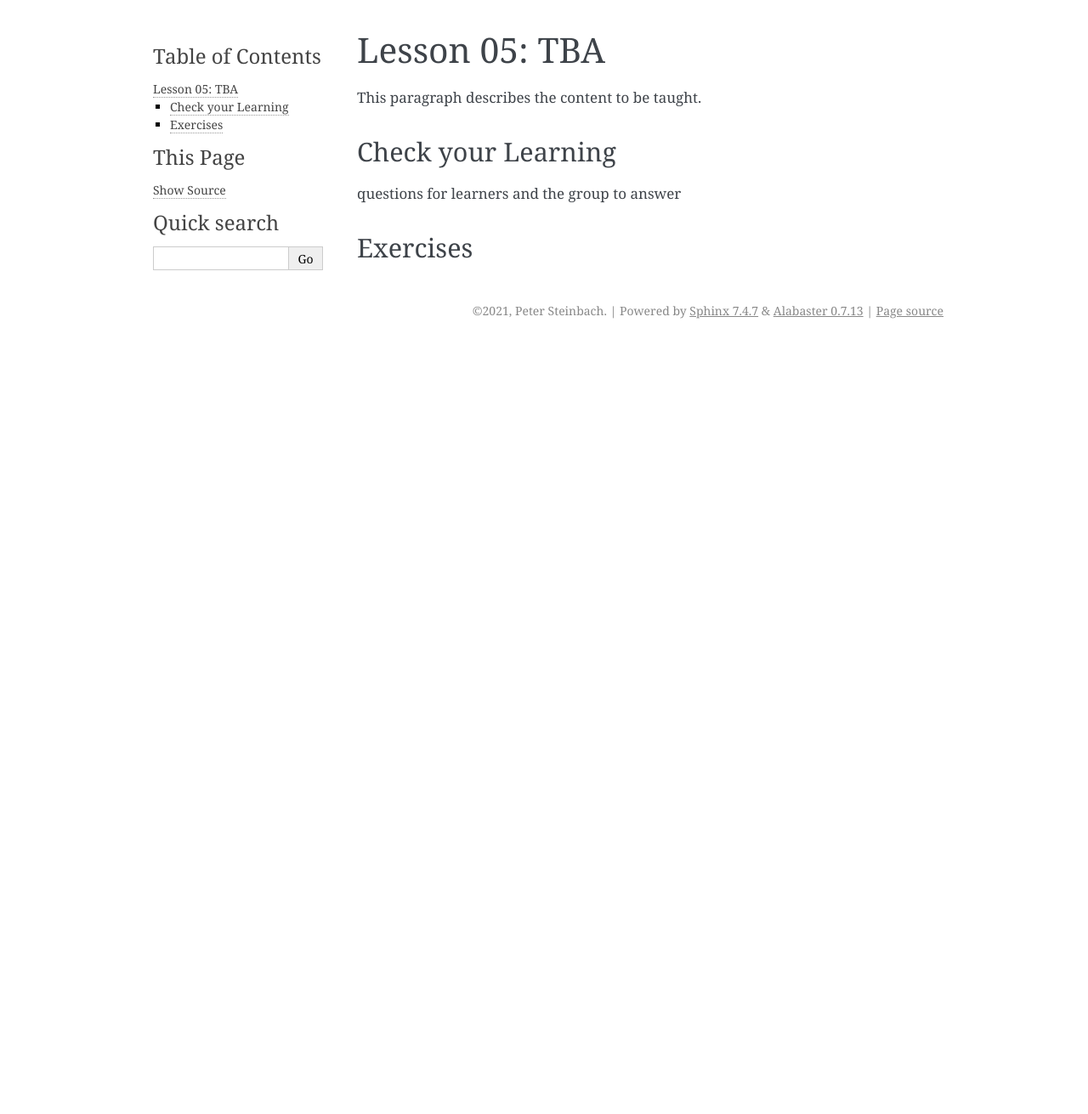
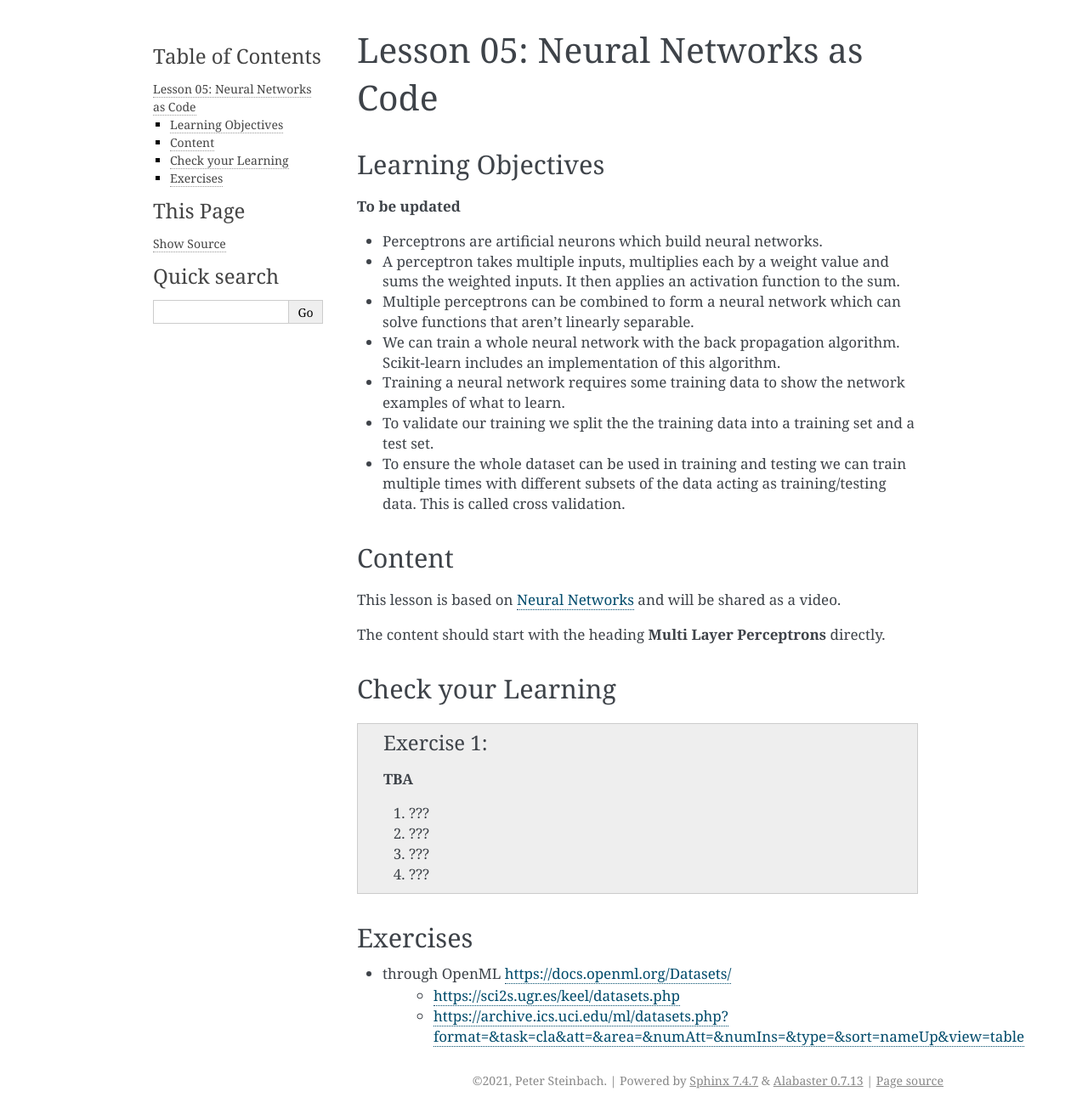
Before and after one commit to deeplearning540/deeplearning540.github.io, a Sphinx documentation site: the page built from source/module-05/content.rst, in a window 1280 px wide. Shown: the whole page at 85% size. Built offline with Sphinx 7.4.7, drawn with Linux system fonts in a browser that asks for light colours; before the commit the page ends 900 px from its top, so only the background shows below that.

Commit message:
MLP lesson added

```diff
--- a/source/module-05/content.rst
+++ b/source/module-05/content.rst
@@ -1,12 +1,43 @@
-Lesson 05: TBA
----------------------------------
+Lesson 05: Neural Networks as Code
+**********************************
 
-This paragraph describes the content to be taught.
+Learning Objectives
+===================
+
+**To be updated**
+
+* Perceptrons are artificial neurons which build neural networks.
+* A perceptron takes multiple inputs, multiplies each by a weight value and sums the weighted inputs. It then applies an activation function to the sum.
+* Multiple perceptrons can be combined to form a neural network which can solve functions that aren’t linearly separable.
+* We can train a whole neural network with the back propagation algorithm. Scikit-learn includes an implementation of this algorithm.
+* Training a neural network requires some training data to show the network examples of what to learn.
+* To validate our training we split the the training data into a training set and a test set.
+* To ensure the whole dataset can be used in training and testing we can train multiple times with different subsets of the data acting as training/testing data. This is called cross validation.
+
+
+Content
+=======
+
+This lesson is based on `Neural Networks <https://carpentries-incubator.github.io/machine-learning-novice-sklearn/05-neural-networks/index.html>`_ and will be shared as a video.
+
+The content should start with the heading **Multi Layer Perceptrons** directly.
 
 Check your Learning
-~~~~~~~~~~~~~~~~~~~
+===================
 
-questions for learners and the group to answer
+.. admonition:: Exercise 1
+
+   **TBA**
+
+   1. ???
+   2. ???
+   3. ???
+   4. ???
+
 
 Exercises
-~~~~~~~~~
+=========
+
+* through OpenML https://docs.openml.org/Datasets/
+   * https://sci2s.ugr.es/keel/datasets.php
+   * https://archive.ics.uci.edu/ml/datasets.php?format=&task=cla&att=&area=&numAtt=&numIns=&type=&sort=nameUp&view=table
```
